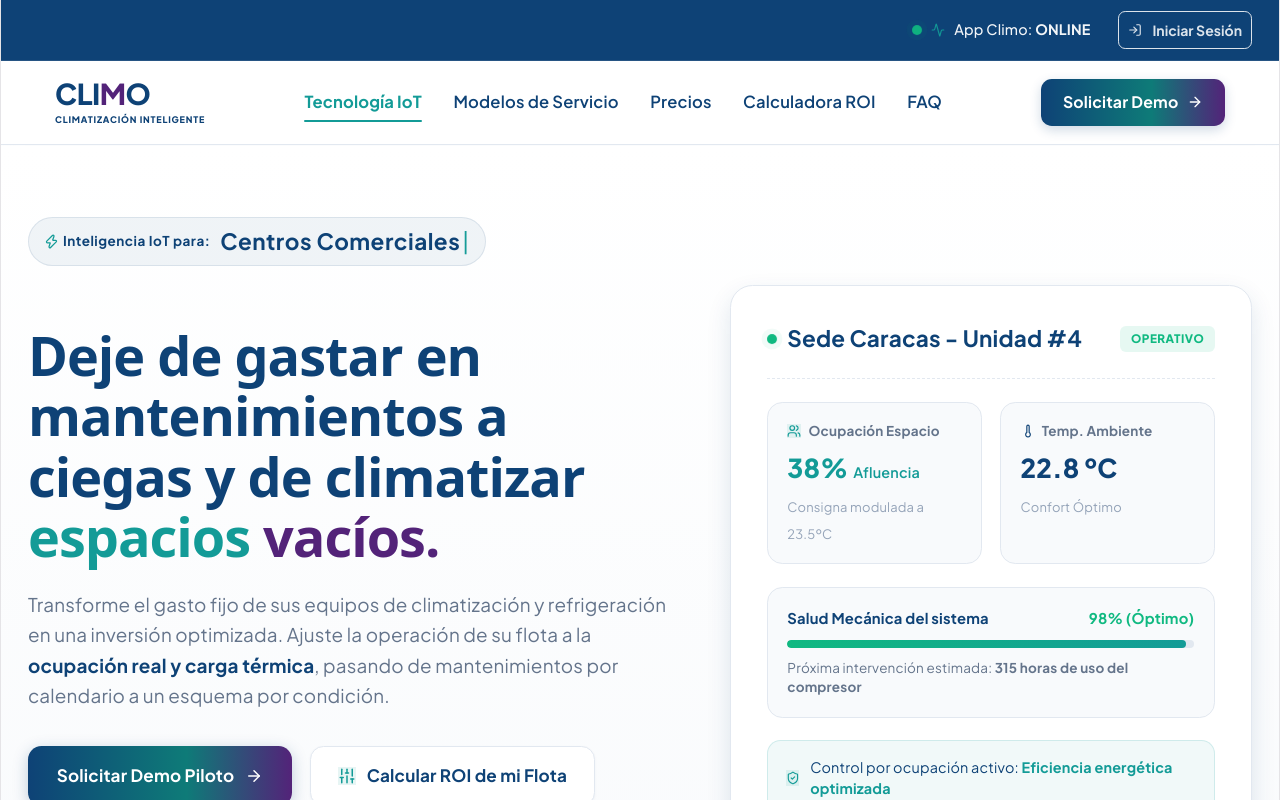
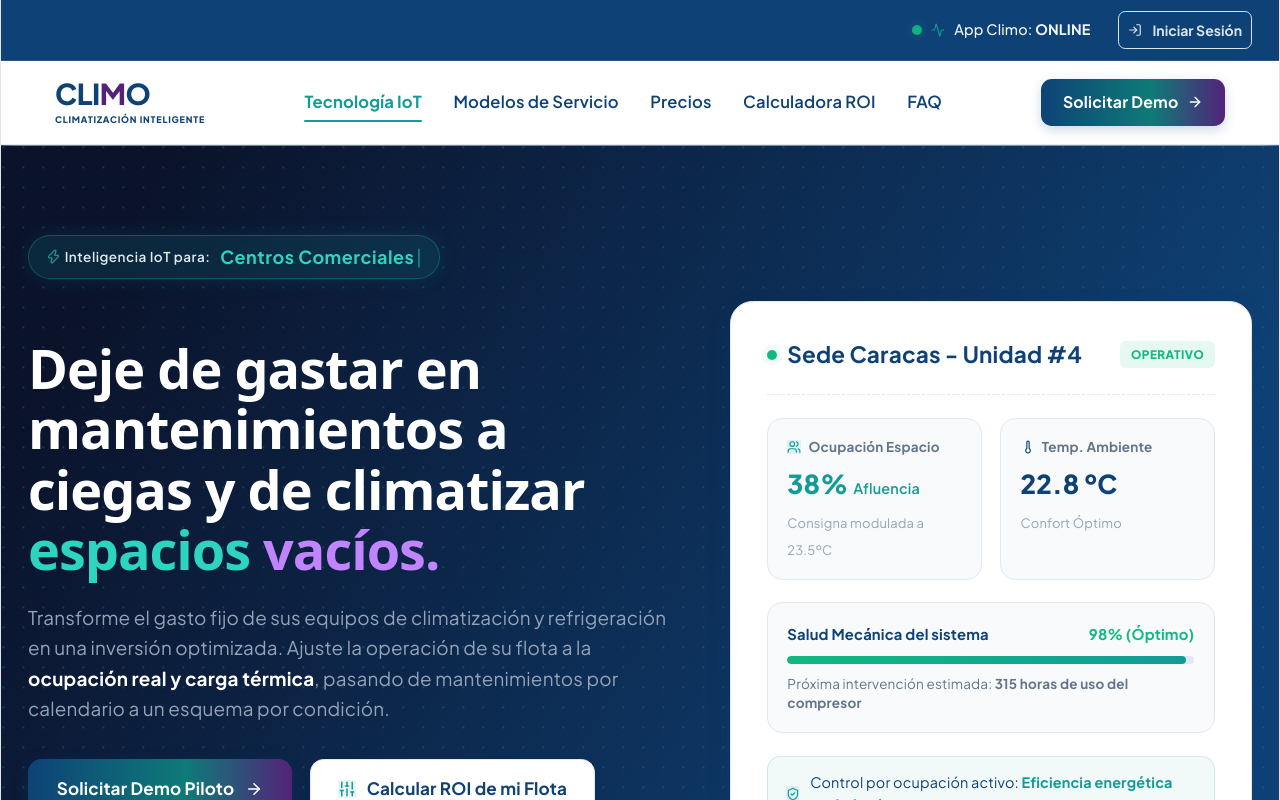
Before and after one commit to luisale89/climo-landing, a React (Vite) app: page / in a window 1280 px wide. Shown: the top 800 px of the page. Built offline with nearby package versions, Linux system fonts and the light colour scheme.

Commit message:
hero section update

```diff
--- a/src/styles/footer.css
+++ b/src/styles/footer.css
@@ -1,5 +1,5 @@
 .footer-section {
-  background: var(--climo-navy);
+  background: linear-gradient(45deg, #0b132b 10%, #0e4276 80%);
   color: #ffffff;
   padding: 4.5rem 0 2rem 0;
   font-size: 0.9rem;
--- a/src/styles/hero.css
+++ b/src/styles/hero.css
@@ -17,18 +17,34 @@
   align-items: center;
   gap: 0.2rem;
   font-size: 0.75rem;
-  font-weight: 700;
-  color: var(--climo-navy);
-  background: rgba(14, 66, 118, 0.06);
-  border: 1px solid rgba(14, 66, 118, 0.1);
-  padding: 0.35rem 0.85rem;
+  font-weight: 600;
+  color: #e2e8f0;
+  background: rgba(19, 155, 151, 0.15);
+  border: 1px solid rgba(19, 155, 151, 0.4);
+  padding: 0.4rem 0.95rem;
   border-radius: 50px;
   margin-bottom: 1.5rem;
   letter-spacing: 0.5px;
+  backdrop-filter: blur(8px); /* Efecto cristal esmerilado */
+  box-shadow: 0 0 20px rgba(19, 155, 151, 0.15);
 }
 
-.badge-icon {
+.hero-top-badge .badge-icon {
+  color: var(--climo-teal); /* Icono en color Teal brillante */
+}
+
+.hero-top-badge .typewriter-text {
+  color: #2dd4bf; /* Texto dinámico en un tono Teal luminoso muy legible */
+  font-size: 1rem;
+  font-weight: 700;
+  margin-left: 0.35rem;
+}
+
+.hero-top-badge .cursor {
+  animation: blink 1s infinite;
+  font-weight: 400;
   color: var(--climo-teal);
+  margin-left: 2px;
 }
 
 /* Título */
@@ -132,19 +148,6 @@
   color: var(--climo-teal);
 }
 
-.typewriter-text {
-  color: var(--climo-navy);
-  margin-left: 0.35rem;
-  font-size: 1.25rem;
-}
-
-.cursor {
-  animation: blink 1s infinite;
-  font-weight: 400;
-  color: var(--climo-teal);
-  margin-left: 2px;
-}
-
 @keyframes blink {
   0%,
   100% {
@@ -176,3 +179,73 @@
     justify-content: center;
   }
 }
+
+.hero-section {
+  position: relative;
+  background: linear-gradient(
+    120deg,
+    #0b132b 10%,
+    #0e4276 80%
+  ); /* Fondo Navy profundo para el Hero */
+  color: #ffffff;
+  padding: 5rem 0;
+  overflow: hidden;
+}
+
+/* Patrón de malla animado de fondo */
+.hero-section::before {
+  content: "";
+  position: absolute;
+  top: 0;
+  left: 0;
+  width: 200%;
+  height: 200%;
+  background-image: radial-gradient(
+    rgba(19, 155, 151, 0.5) 1px,
+    transparent 1.5px
+  );
+  background-size: 20px 20px;
+  animation: moveGrid 5s linear infinite;
+  z-index: 1;
+  opacity: 0.6;
+}
+
+@keyframes moveGrid {
+  0% {
+    transform: translate(0, 0);
+  }
+  100% {
+    transform: translate(-20px, -20px);
+  }
+}
+
+/* Aseguramos que el contenido esté sobre la animación */
+.hero-container {
+  position: relative;
+  z-index: 2;
+}
+
+/* Ajuste de textos en el Hero para fondo oscuro */
+.hero-section .hero-title {
+  color: #ffffff;
+}
+
+.hero-section .hero-title .highlight-teal {
+  color: #2dd4bf;
+}
+
+.hero-section .hero-title .highlight-purple {
+  color: #c084fc;
+}
+
+.hero-section .hero-description {
+  color: #94a3b8;
+}
+
+.hero-section .hero-description strong {
+  color: #ffffff;
+}
+
+.hero-section .hero-feature-item {
+  color: #e2e8f0;
+}
```
